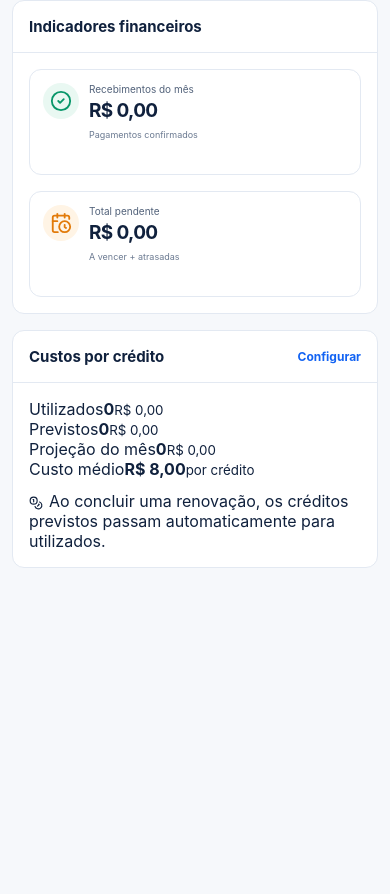
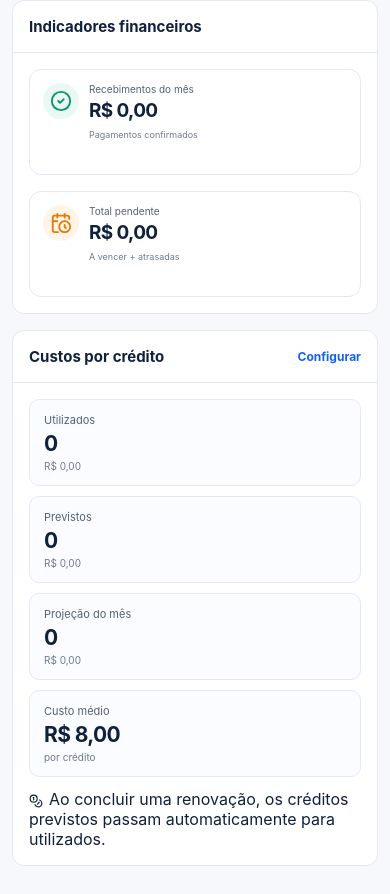
Before and after one commit to anthonytribeiro587/thegestor, a Next.js app: page /dashboard in a window 390 px wide. Shown: the part 999-1893 px from the top of the page. Before the commit the page ends 1595 px from the top, so only its background shows below. Built offline with nearby package versions, Linux system fonts and the light colour scheme; no server answers.

Commit message:
style: apply responsive credit KPI module

```diff
--- a/src/app/dashboard/page.tsx
+++ b/src/app/dashboard/page.tsx
@@ -7,6 +7,7 @@ import { StatusBadge } from "@/components/status-badge";
 import { formatDateBR, monthBounds, operationalChargeStatus, todayInSaoPaulo } from "@/lib/billing";
 import { currency } from "@/lib/format";
 import { createClient } from "@/lib/supabase/server";
+import styles from "./dashboard.module.css";
 
 type ChargeRow = {
   id: string;
@@ -155,7 +156,7 @@ export default async function DashboardPage() {
           <div className="card">
             <div className="card-header"><h2>Custos por crédito</h2><Link href="/configuracoes">Configurar</Link></div>
             <div className="card-body">
-              <div className="credit-kpis">
+              <div className={styles.creditKpis}>
                 <div><span>Utilizados</span><strong>{creditsUsed}</strong><small>{currency.format(usedCreditCost)}</small></div>
                 <div><span>Previstos</span><strong>{creditsExpected}</strong><small>{currency.format(expectedCreditCost)}</small></div>
                 <div><span>Projeção do mês</span><strong>{projectedCredits}</strong><small>{currency.format(projectedCreditCost)}</small></div>
```
